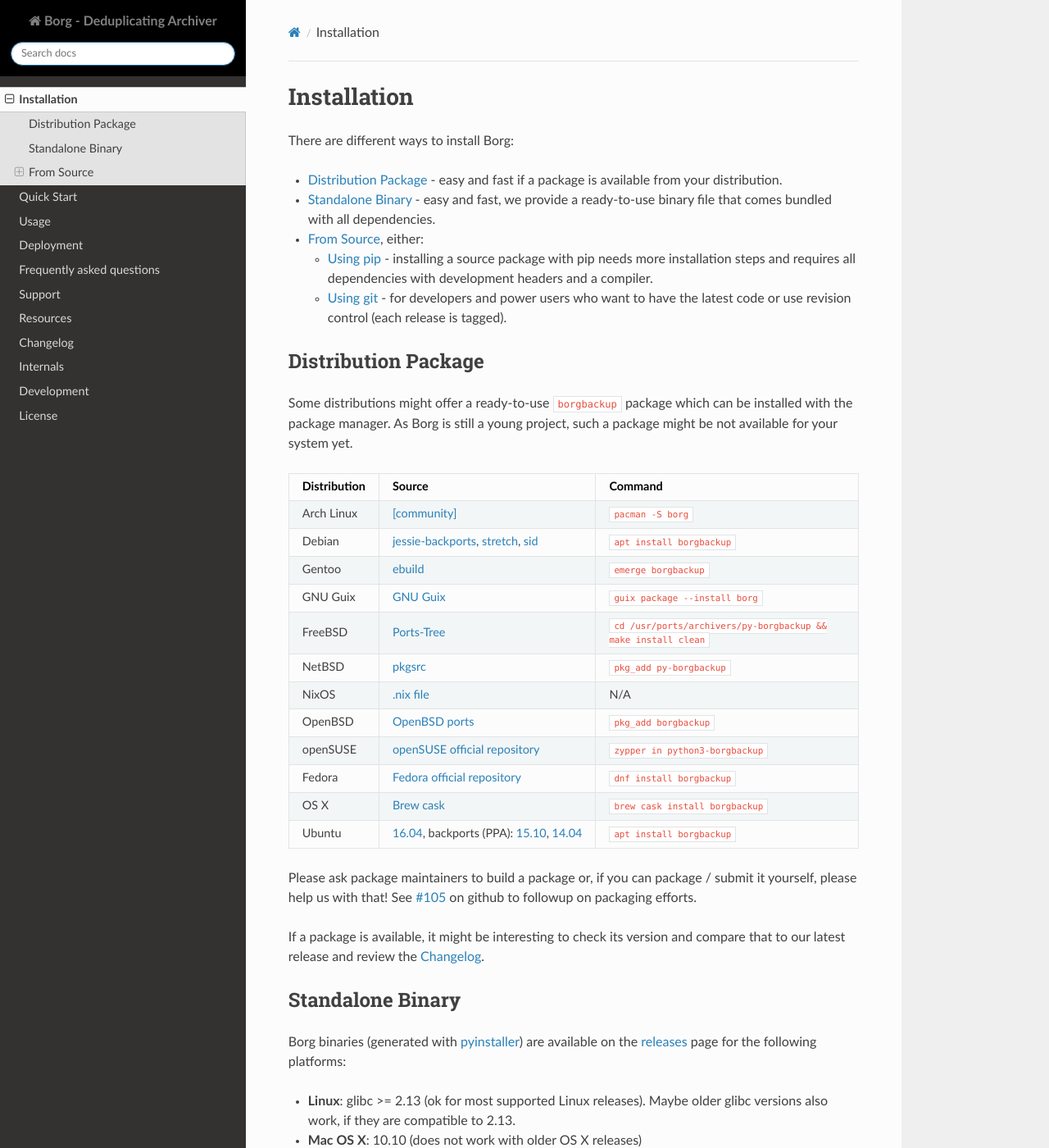
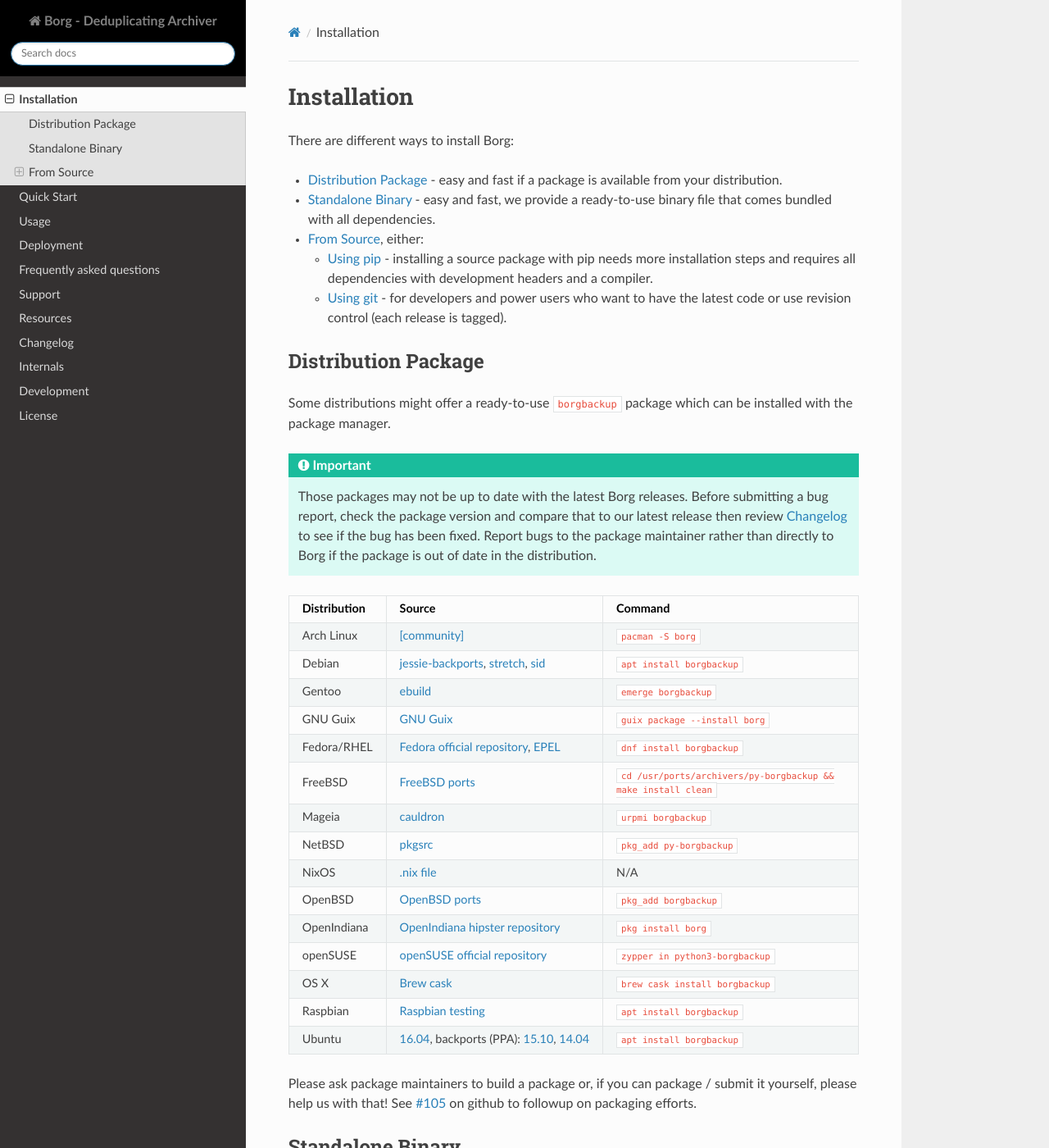
Before and after one commit to borgbackup/borg, a Sphinx documentation site: the page built from docs/installation.rst, in a window 1280 px wide and 1400 px high. Shown: the whole window at 82% size. Built offline with Sphinx 7.4.7 and the Read the Docs theme 2.0.0, drawn with Linux system fonts in a browser that asks for light colours; the version number could not be read and is left out.

Commit message:
update install docs table again
* sort install list (fedora was out of place)
* add EPEL
* borg is not young anymore, warn about old distros
* more coherent *BSD ports naming
* add raspbian, openindiana and mageia

```diff
--- a/docs/installation.rst
+++ b/docs/installation.rst
@@ -25,9 +25,17 @@
 --------------------
 
 Some distributions might offer a ready-to-use ``borgbackup``
-package which can be installed with the package manager.  As |project_name| is
-still a young project, such a package might be not available for your system
-yet.
+package which can be installed with the package manager.
+
+.. important:: Those packages may not be up to date with the latest
+               |project_name| releases. Before submitting a bug
+               report, check the package version and compare that to
+               our latest release then review :doc:`changes` to see if
+               the bug has been fixed. Report bugs to the package
+               maintainer rather than directly to |project_name| if the
+               package is out of date in the distribution.
+
+.. keep this list in alphabetical order
 
 ============ ============================================= =======
 Distribution Source                                        Command
@@ -36,13 +44,16 @@
 Debian       `jessie-backports`_, `stretch`_, `sid`_       ``apt install borgbackup``
 Gentoo       `ebuild`_                                     ``emerge borgbackup``
 GNU Guix     `GNU Guix`_                                   ``guix package --install borg``
-FreeBSD      `Ports-Tree`_                                 ``cd /usr/ports/archivers/py-borgbackup && make install clean``
+Fedora/RHEL  `Fedora official repository`_, `EPEL`_        ``dnf install borgbackup``
+FreeBSD      `FreeBSD ports`_                              ``cd /usr/ports/archivers/py-borgbackup && make install clean``
+Mageia       `cauldron`_                                   ``urpmi borgbackup``
 NetBSD       `pkgsrc`_                                     ``pkg_add py-borgbackup``
 NixOS        `.nix file`_                                  N/A
 OpenBSD      `OpenBSD ports`_                              ``pkg_add borgbackup``
+OpenIndiana  `OpenIndiana hipster repository`_             ``pkg install borg``
 openSUSE     `openSUSE official repository`_               ``zypper in python3-borgbackup``
-Fedora       `Fedora official repository`_                 ``dnf install borgbackup``
 OS X         `Brew cask`_                                  ``brew cask install borgbackup``
+Raspbian     `Raspbian testing`_                           ``apt install borgbackup``
 Ubuntu       `16.04`_, backports (PPA): `15.10`_, `14.04`_ ``apt install borgbackup``
 ============ ============================================= =======
 
@@ -50,25 +61,26 @@
 .. _jessie-backports: https://packages.debian.org/jessie-backports/borgbackup
 .. _stretch: https://packages.debian.org/stretch/borgbackup
 .. _sid: https://packages.debian.org/sid/borgbackup
+.. _Fedora official repository: https://apps.fedoraproject.org/packages/borgbackup
+.. _EPEL: https://admin.fedoraproject.org/pkgdb/package/rpms/borgbackup/
+.. _FreeBSD ports: http://www.freshports.org/archivers/py-borgbackup/
 .. _ebuild: https://packages.gentoo.org/packages/app-backup/borgbackup
-.. _Ports-Tree: http://www.freshports.org/archivers/py-borgbackup/
+.. _GNU Guix: https://www.gnu.org/software/guix/package-list.html#borg
 .. _pkgsrc: http://pkgsrc.se/sysutils/py-borgbackup
+.. _cauldron: http://madb.mageia.org/package/show/application/0/release/cauldron/name/borgbackup
+.. _.nix file: https://github.com/NixOS/nixpkgs/blob/master/pkgs/tools/backup/borg/default.nix
+.. _OpenBSD ports: http://cvsweb.openbsd.org/cgi-bin/cvsweb/ports/sysutils/borgbackup/
+.. _OpenIndiana hipster repository: http://pkg.openindiana.org/hipster/en/search.shtml?token=borg&action=Search
+.. _openSUSE official repository: http://software.opensuse.org/package/borgbackup
+.. _Brew cask: http://caskroom.io/
+.. _Raspbian testing: http://archive.raspbian.org/raspbian/pool/main/b/borgbackup/
 .. _16.04: https://launchpad.net/ubuntu/xenial/+source/borgbackup
 .. _15.10: https://launchpad.net/~costamagnagianfranco/+archive/ubuntu/borgbackup
 .. _14.04: https://launchpad.net/~costamagnagianfranco/+archive/ubuntu/borgbackup
-.. _.nix file: https://github.com/NixOS/nixpkgs/blob/master/pkgs/tools/backup/borg/default.nix
-.. _OpenBSD ports: http://cvsweb.openbsd.org/cgi-bin/cvsweb/ports/sysutils/borgbackup/
-.. _openSUSE official repository: http://software.opensuse.org/package/borgbackup
-.. _Fedora official repository: https://apps.fedoraproject.org/packages/borgbackup
-.. _Brew cask: http://caskroom.io/
-.. _GNU Guix: https://www.gnu.org/software/guix/package-list.html#borg
 
 Please ask package maintainers to build a package or, if you can package /
 submit it yourself, please help us with that! See :issue:`105` on
 github to followup on packaging efforts.
-
-If a package is available, it might be interesting to check its version
-and compare that to our latest release and review the :doc:`changes`.
 
 .. _pyinstaller-binary:
 
```
